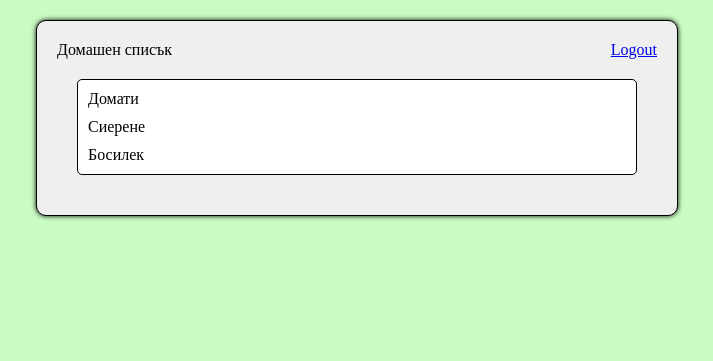
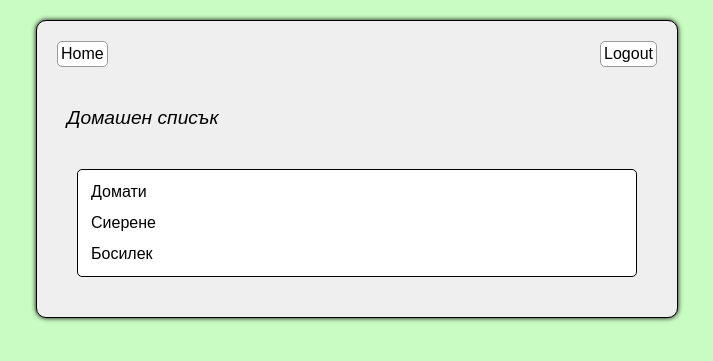
Before and after one commit to gvkunchev/fmi-shopping-list, a Django app: page /shopping_list?id=1 in a window 1280 px wide. Shown: the top 361 px of the page, without its empty margins (283-996 px from the left). Run offline with Django 4.2, Linux system fonts and the light colour scheme; a user stored in the database is signed in; data comes from the database, SQL or seed files in the repository; both versions use the stored data as it was after the commit.

Commit message:
Apply some visual modifications

```diff
--- a/shopping_list/gui/static/generic.css
+++ b/shopping_list/gui/static/generic.css
@@ -1,4 +1,18 @@
 body {
+    background-color: #c9fcc3;
+    font-family: Arial, sans-serif;
+}
+
+a {
+    color: inherit;
+    text-decoration: none;
+    padding: 3px;
+    border-radius: 5px;
+    background-color: white;
+    border: 1px solid #9a9a9a;
+}
+
+a:hover {
     background-color: #c9fcc3;
 }
 
@@ -17,6 +31,20 @@ body {
     float: right;
 }
 
+.float-left {
+    float: left;
+}
+
+.clear {
+    clear: both;
+}
+
+.header {
+    font-size: 120%;
+    margin: 40px 10px;
+    font-style: italic;
+}
+
 .list {
     padding: 5px;
     margin: 20px;
@@ -30,10 +58,5 @@ body {
     cursor: pointer;
     padding: 5px;
     border-radius: 5px;
-    color: inherit;
-    text-decoration: none;
+    margin: 3px;
 }
-
-.list-item:hover {
-    background-color: #c9fcc3;
-}
--- a/shopping_list/gui/templates/index.html
+++ b/shopping_list/gui/templates/index.html
@@ -2,7 +2,9 @@
 
 {% block content %}
     <a class="float-right" href="/logout">Logout</a>
-    <div class="header">Welcome!</div>
+    <div class="clear"></div>
+
+    <div class="header">Welcome, {{ username }}!</div>
     <div class="list">
         {% for shopping_list in shopping_lists %}
             <a href="shopping_list?id={{ shopping_list.pk }}" class="list-item">{{ shopping_list.name }}</a>
--- a/shopping_list/gui/templates/registration/login.html
+++ b/shopping_list/gui/templates/registration/login.html
@@ -1,7 +1,6 @@
 {% extends "base.html" %}
 
 {% block content %}
-  <div class="header">Please login</div>
   <form method="post">
     {% csrf_token %}
     {{ form.as_p }}
--- a/shopping_list/gui/templates/shopping_list.html
+++ b/shopping_list/gui/templates/shopping_list.html
@@ -1,7 +1,10 @@
 {% extends "base.html" %}
 
 {% block content %}
+    <a class="float-left" href="/">Home</a>
     <a class="float-right" href="/logout">Logout</a>
+    <div class="clear"></div>
+
     <div class="header">{{ name }}</div>
     <div class="list">
         {% for item in items %}
--- a/shopping_list/gui/views.py
+++ b/shopping_list/gui/views.py
@@ -9,7 +9,8 @@ from django.http import HttpResponseNotFound
 def index(request):
     """Welcome page."""
     context = {
-        'shopping_lists': ShoppingList.objects.filter(owner=request.user)
+        'shopping_lists': ShoppingList.objects.filter(owner=request.user),
+        'username': request.user.first_name or request.user.email
     }
     return render(request, 'index.html', context)
 
```
Also changed, not shown: shopping_list/db.sqlite3.
